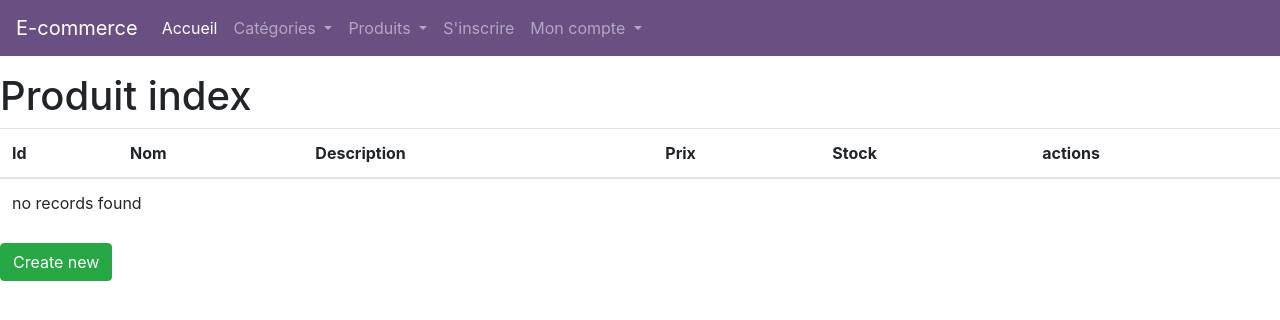
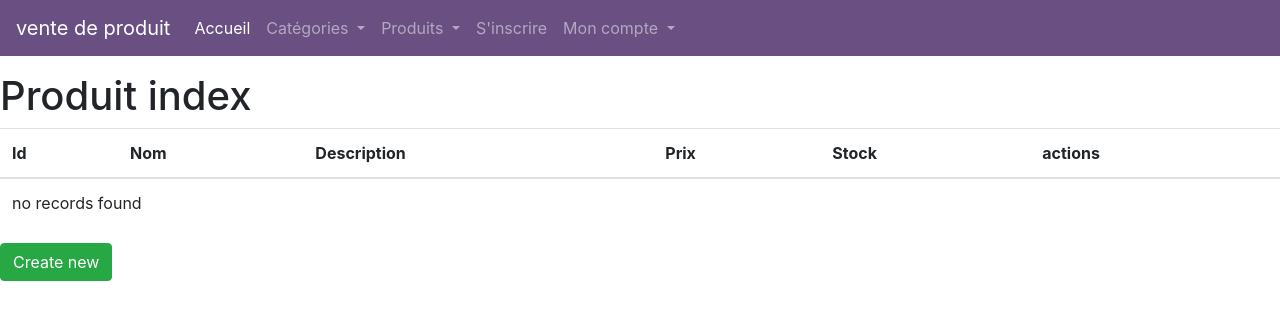
Before and after one commit to hosanaplais2/project_symfony_l3, a Symfony app: template templates/admin/produit/index.html.twig in a window 1280 px wide. Shown: the top 320 px of the page. Run offline with Twig, Linux system fonts and the light colour scheme; the template is opened without the code that fills it, so the values that code supplies are empty; some libraries are stand-ins or nearby versions.

Commit message:
nanova titre aho

```diff
--- a/templates/admin/produit/edit.html.twig
+++ b/templates/admin/produit/edit.html.twig
@@ -1,6 +1,6 @@
 {% extends 'base.html.twig' %}
 
-{% block title %}Edit Produit{% endblock %}
+{% block title %}modification Produit{% endblock %}
 
 {% block body %}
     <h1>Edit Produit</h1>
--- a/templates/base.html.twig
+++ b/templates/base.html.twig
@@ -11,7 +11,7 @@
 
 <body>
     <nav class="navbar navbar-expand-lg navbar-dark mb-3" style="background-color: #694f82">
-        <a class="navbar-brand" href="#">E-commerce</a>
+        <a class="navbar-brand" href="#">vente de produit</a>
         <button class="navbar-toggler" type="button" data-toggle="collapse" data-target="#navbarNavDropdown"
             aria-controls="navbarNavDropdown" aria-expanded="false" aria-label="Toggle navigation">
             <span class="navbar-toggler-icon"></span>
```
